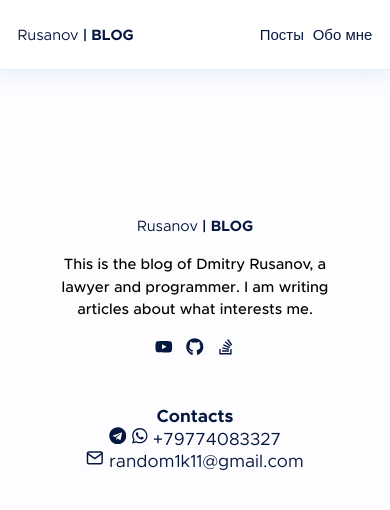
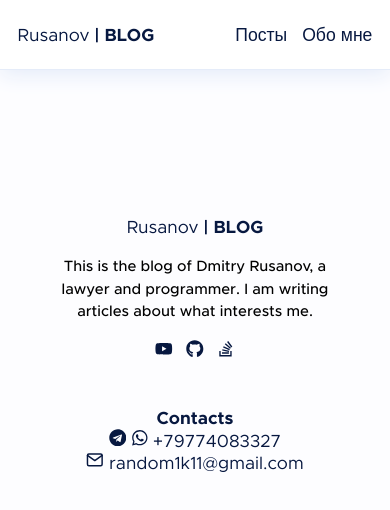
Before and after one commit to dirusanov/blog_next, a Next.js app: page / in a window 390 px wide. Shown: the top 510 px of the page. Built offline with nearby package versions, Linux system fonts and the light colour scheme.

Commit message:
Increased text size

```diff
--- a/components/layout/nav/Nav.module.scss
+++ b/components/layout/nav/Nav.module.scss
@@ -39,8 +39,10 @@
 @media only screen and (max-width: 400px) {
     .menu {
         li {
-            margin-right: 1rem;
-            font-size: 1.7rem;
+            margin-right: 1.7rem;
+            font-size: 2rem;
+            border: 1px;
+            text-shadow: 0 0 2px #fff;
 
             &:last-of-type {
                 margin-right: 0;
--- a/components/logo/Logo.module.scss
+++ b/components/logo/Logo.module.scss
@@ -5,7 +5,7 @@
 
 @media only screen and (max-width: 400px) {
     .logo {
-        font-size: 1.7rem;
+        font-size: 2rem;
         cursor: pointer;
     }
 
```
